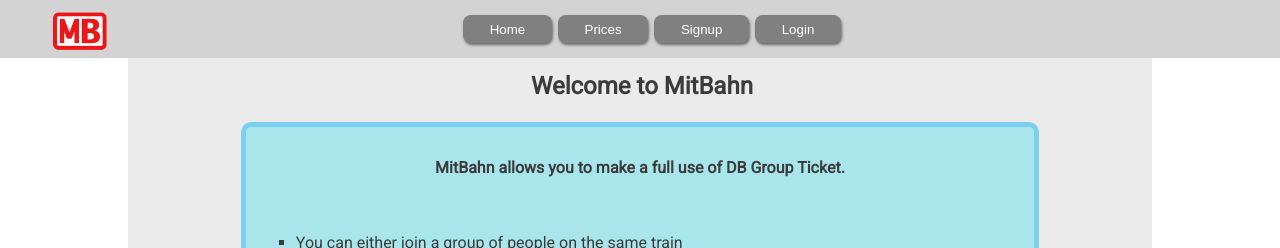
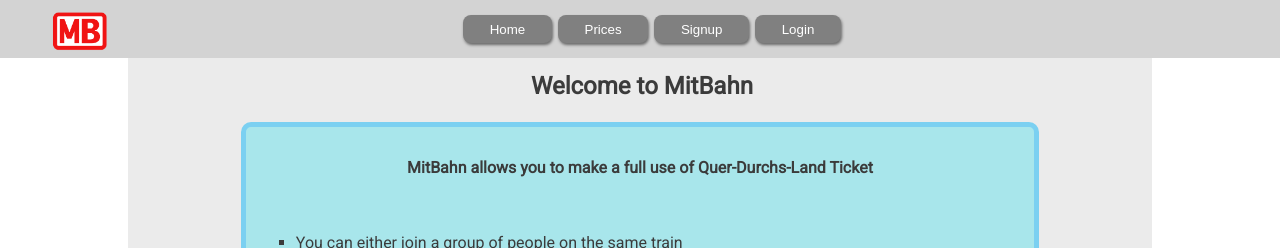
Before and after one commit to Jan-000/mbfb, a React (Create React App) app in the folder client/: page / in a window 1280 px wide. Shown: the top 248 px of the page. Built offline with nearby package versions, Linux system fonts and the light colour scheme.

Commit message:
another check

```diff
--- a/client/src/components/HomeView.js
+++ b/client/src/components/HomeView.js
@@ -7,9 +7,10 @@
         <Home />
         <article>
             <h2>Welcome to MitBahn</h2>
-            <p className='mitBahn-greet-text'><h4>MitBahn allows you to make a full use of DB Group Ticket.</h4> <br></br><ol class= "advantages-list">
+            <p className='mitBahn-greet-text'><h4>MitBahn allows you to make a full use of Quer-Durchs-Land Ticket</h4> <br></br><ol class= "advantages-list">
             <li>You can either join a group of people on the same train</li>
             <li>... or propose your own ride!</li>
+
             <li>The bigger the group – the cheaper the ride.</li>
             </ol>
             </p>
```
